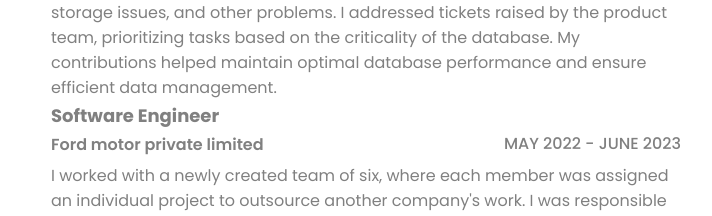
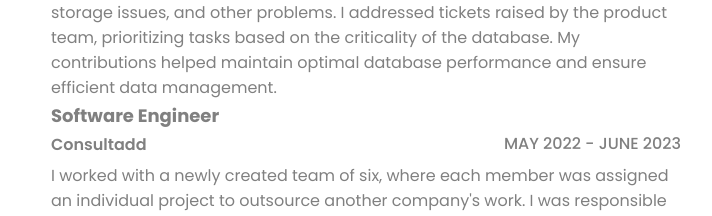
Before and after one commit to ashwinaadithan/resume, a plain HTML site: page index.html in a window 1280 px wide. Shown: the part 1322-1538 px from the top of the page, without its empty margins (284-996 px from the left). Drawn offline with Linux system fonts and the light colour scheme.

Commit message:
Update index.html

```diff
--- a/index.html
+++ b/index.html
@@ -179,7 +179,7 @@
                 <div class="experience-content-head">
                     <div class="left">
                         <h3 class="experience-position">Software Engineer</h3>
-                        <h4 class="experience-company">Ford motor private limited</h4>
+                        <h4 class="experience-company">Consultadd</h4>
                     </div>
                     <div class="right">
                         <h3 class="experience-empty"></h3>
```
